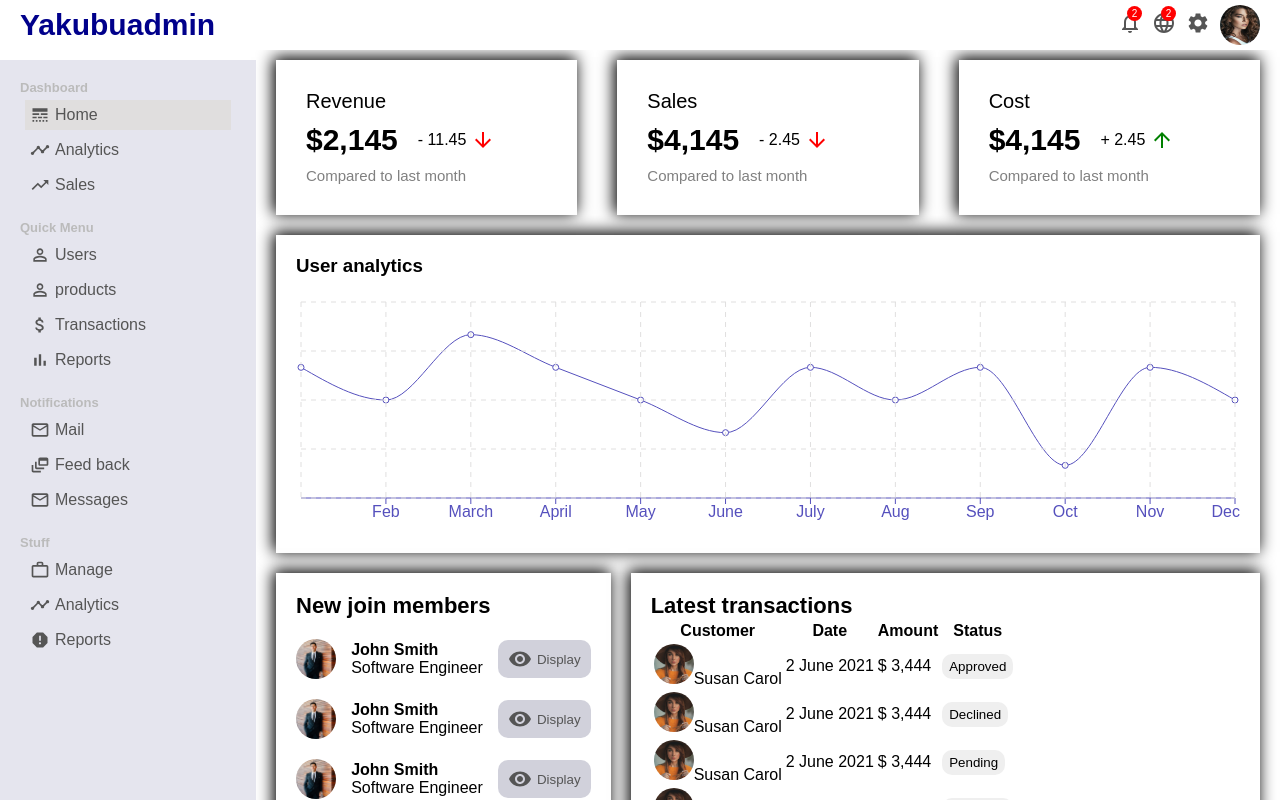
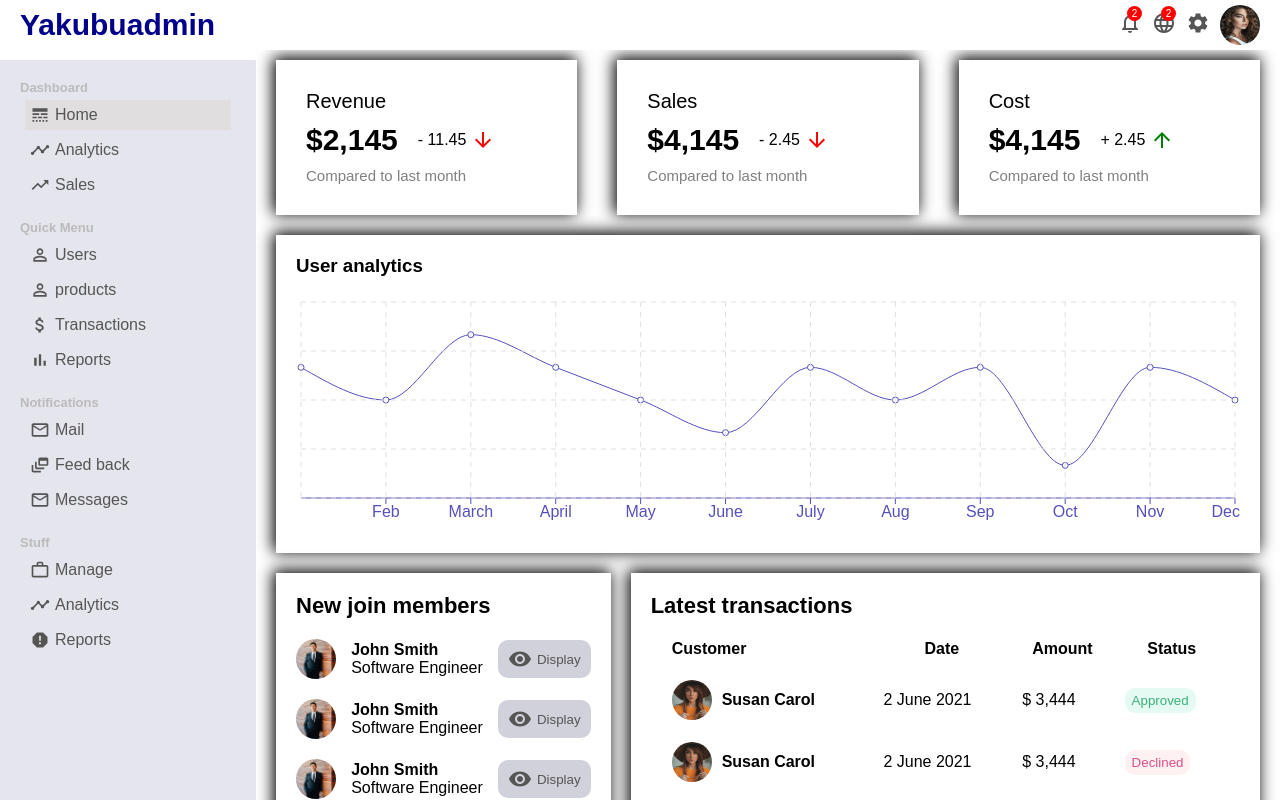
Before and after one commit to YakubuAmidu/admin, a React (Create React App) app: page / in a window 1280 px wide. Shown: the top 800 px of the page. Built offline with nearby package versions, Linux system fonts and the light colour scheme; a web font is replaced by a local one.

Commit message:
Initial commit

```diff
--- a/src/components/widgetLg/WidgetLg.css
+++ b/src/components/widgetLg/WidgetLg.css
@@ -10,11 +10,31 @@
     font-weight: 600;
 }
 
+.widgetLgTable {
+    width: 100%;
+    border-spacing: 20px;
+}
+
+.widgetTh {
+    text-align: left;
+}
+
+.widgetLgUser {
+    display: flex;
+    align-items: center;
+    font-weight: 600;
+}
+
 .widgetLgImg {
     width: 40px;
     height: 40px;
     border-radius: 50%;
     object-fit: cover;
+    margin-right: 10px;
+}
+
+.widgetLgDate, .widgetLgAmount{
+    font-weight: 300;
 }
 
 .widgetLgButton {
@@ -22,3 +42,18 @@
     border: none;
     border-radius: 10px;
 }
+
+.widgetLgButton.Approved {
+    background-color: #e5faf2;
+    color: #3bb07b;
+}
+
+.widgetLgButton.Declined{
+    background-color: #fff0f1;
+    color: #d95087;
+}
+
+.widgetLgButton.Pending{
+    background-color: #ebf1fe;
+    color: #2a7ade;
+}
```
